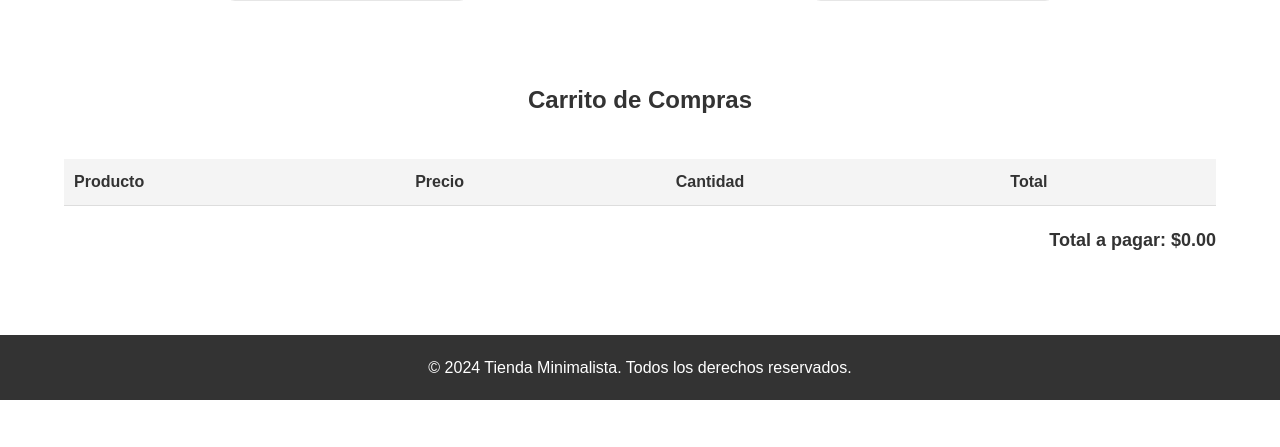
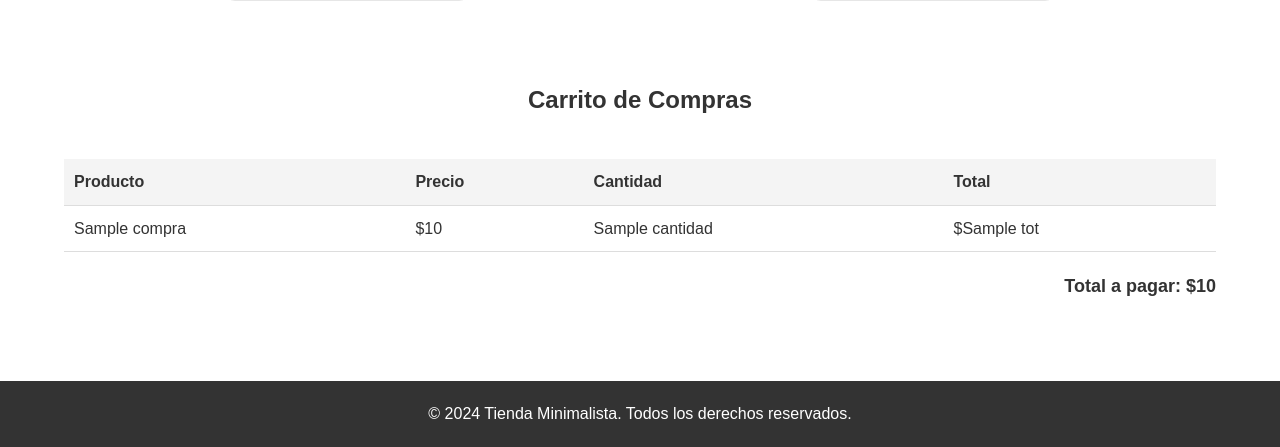
Before and after one commit to yosbelm/myEcommerce, a Django app: template ecommerceApp/templates/ecommerceApp/cart.html in a window 1280 px wide. Shown: the part 396-843 px from the top of the page. Before the commit the page ends 796 px from the top, so only its background shows below. Run offline with Django 5.2, Linux system fonts and the light colour scheme; data comes from the database, SQL or seed files in the repository; both versions use the stored data as it was after the commit; the template is opened without the code that fills it: values that come from a table or form of the project are taken from there, most other values are stand-ins (such as "Sample title", 1, 10 or a date in 2020); lists and menus that the app fills with data are empty.

Commit message:
added the calculus to the cart items

```diff
--- a/ecommerceApp/templates/ecommerceApp/cart.html
+++ b/ecommerceApp/templates/ecommerceApp/cart.html
@@ -148,10 +148,18 @@
                         </tr>
                     </thead>
                     <tbody>
-                        <!-- Los elementos del carrito se agregarán aquí dinámicamente -->
+
+                        {% for compra in compras_list %}
+                        <tr>
+                            <td>{{compra.nombre}}</td>
+                            <td>${{compra.precio}}</td>
+                            <td>{{compra.cantidad}}</td>
+                            <td>${{compra.tot}}</td>
+                        </tr>
+                        {% endfor %}
                     </tbody>
                 </table>
-                <p id="total-price"><strong>Total a pagar: $0.00</strong></p>
+                <p id="total-price"><strong>Total a pagar: ${{total}}</strong></p>
             </div>
         </section>
     </main>
```
Also changed, not shown: ecommerceApp/views.py (+23 -3 lines), db.sqlite3.
